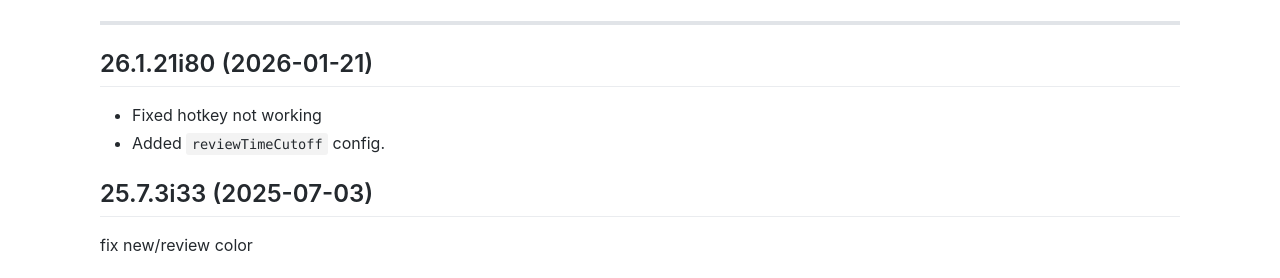
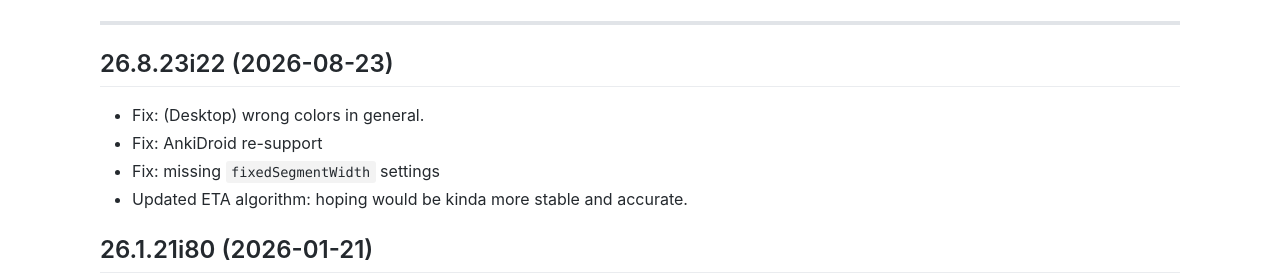
Before and after one commit to trgkanki/remaining_time, a website: page src/CHANGELOG.html in a window 1280 px wide. Shown: the part 512-790 px from the top of the page. Drawn offline with Linux system fonts and the light colour scheme.

Commit message:
build(release): bump to v26.8.23i22
- Fix: (Desktop) wrong colors in general.
- Fix: AnkiDroid re-support
- Fix: missing `fixedSegmentWidth` settings
- Updated ETA algorithm: hoping would be kinda more stable and accurate.

```diff
--- a/package.json
+++ b/package.json
@@ -1,6 +1,6 @@
 {
   "name": "remainig_time",
-  "version": "26.1.21i80",
+  "version": "26.8.23i22",
   "description": "template for trgkanki's addon",
   "scripts": {
     "postinstall": "echo \"Make sure to install pipx on your environment! (npx analogue for python)\"",
--- a/src/CHANGELOG.html
+++ b/src/CHANGELOG.html
@@ -1025,6 +1025,13 @@ If you encounter any bugs, submit through <a href="https://github.com/trgkanki/r
 </details>
 
 <hr>
+<h2 id="26823i22-2026-08-23">26.8.23i22 (2026-08-23)</h2>
+<ul>
+<li>Fix: (Desktop) wrong colors in general.</li>
+<li>Fix: AnkiDroid re-support</li>
+<li>Fix: missing <code>fixedSegmentWidth</code> settings</li>
+<li>Updated ETA algorithm: hoping would be kinda more stable and accurate.</li>
+</ul>
 <h2 id="26121i80-2026-01-21">26.1.21i80 (2026-01-21)</h2>
 <ul>
 <li>Fixed hotkey not working</li>
```
Also changed, not shown: CHANGELOG.md, 3 other files.
